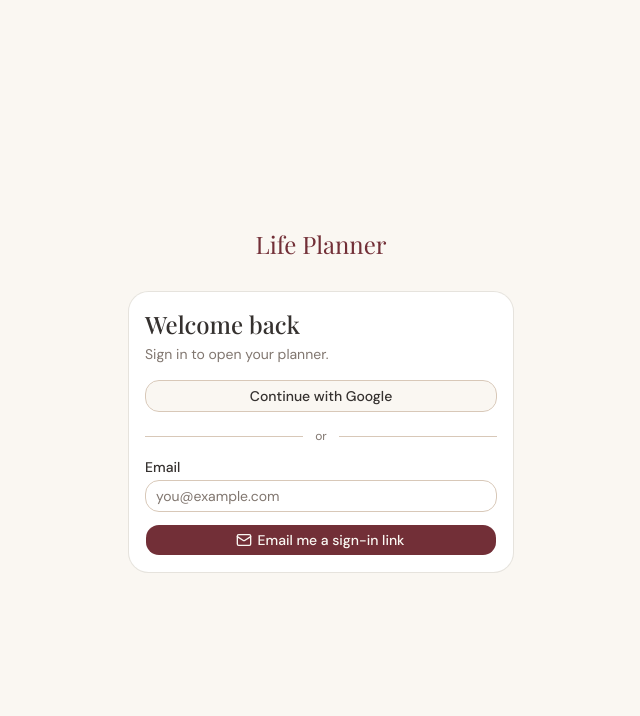
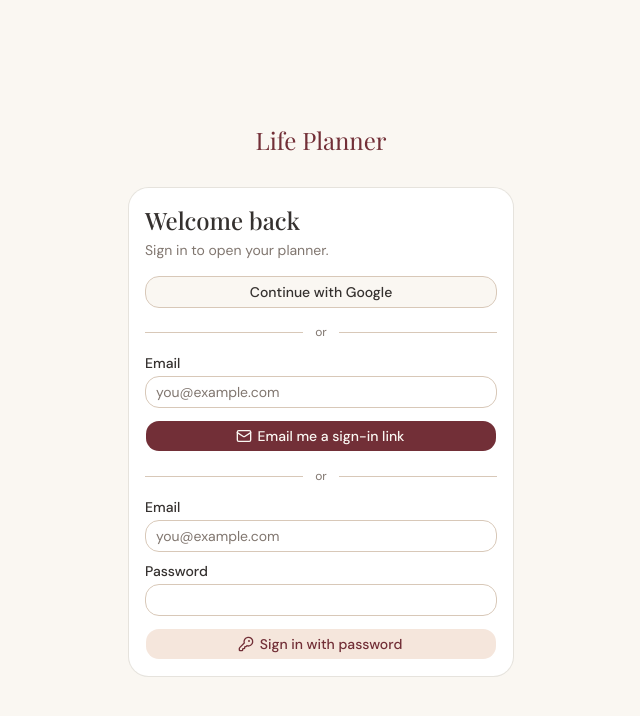
Before and after one commit to RaksiMonique/planner-vibe, a Next.js app: page /auth/login in a window 1280 px wide. Shown: the top 716 px of the page, without its empty margins (319-959 px from the left). Built offline with nearby package versions, Linux system fonts and the light colour scheme; no server answers; a web font is replaced by a local one.

Commit message:
Password sign-in on the login page and a dev:password script
Co-Authored-By: Claude Fable 5.1 <noreply@anthropic.com>

```diff
--- a/package.json
+++ b/package.json
@@ -6,6 +6,7 @@
     "dev": "next dev",
     "dev:dev": "dotenv -e .env.local.dev -- next dev",
     "dev:login": "dotenv -e .env.local.dev -- node scripts/dev-login.mjs",
+    "dev:password": "dotenv -e .env.local.dev -- node scripts/set-password.mjs",
     "build": "next build",
     "start": "next start",
     "lint": "eslint",
--- a/playwright.config.ts
+++ b/playwright.config.ts
@@ -24,17 +24,17 @@ export default defineConfig({
   projects: [
     {
       name: 'public',
-      testMatch: /public\.spec\.ts/,
+      testMatch: /(public|password)\.spec\.ts/,
       use: { ...devices['Desktop Chrome'] },
     },
     {
       name: 'app',
-      testIgnore: /(public|signout)\.spec\.ts/,
+      testIgnore: /(public|password|signout)\.spec\.ts/,
       use: { ...devices['Desktop Chrome'], storageState: 'e2e/.auth/owner.json' },
     },
     {
       name: 'app-mobile',
-      testIgnore: /(public|signout)\.spec\.ts/,
+      testIgnore: /(public|password|signout)\.spec\.ts/,
       use: { ...devices['Pixel 7'], storageState: 'e2e/.auth/owner.json' },
     },
     {
--- /dev/null
+++ b/scripts/set-password.mjs
@@ -0,0 +1,71 @@
+// Sets a password for a user on the project the loaded env file points at,
+// through the admin API. The password is typed at a hidden prompt so it never
+// lands in shell history or the terminal scrollback.
+//
+//   npm run dev:password -- you@example.com
+import { createInterface } from 'node:readline';
+import { Writable } from 'node:stream';
+import { createClient } from '@supabase/supabase-js';
+
+const url = process.env.NEXT_PUBLIC_SUPABASE_URL;
+const key = process.env.SUPABASE_SERVICE_ROLE_KEY;
+const email = process.argv[2];
+if (!url || !key || !email) {
+  console.error(
+    'Usage: npm run dev:password -- you@example.com (needs the env file with the service role key)'
+  );
+  process.exit(1);
+}
+
+function ask(question, hidden) {
+  const muted = new Writable({
+    write(_chunk, _enc, cb) {
+      cb();
+    },
+  });
+  const rl = createInterface({
+    input: process.stdin,
+    output: hidden ? muted : process.stdout,
+    terminal: true,
+  });
+  process.stdout.write(question);
+  return new Promise((resolve) =>
+    rl.question('', (a) => {
+      rl.close();
+      process.stdout.write('\n');
+      resolve(a);
+    })
+  );
+}
+
+const password = await ask('New password (hidden): ', true);
+const again = await ask('Repeat it: ', true);
+if (password !== again) {
+  console.error('Passwords do not match.');
+  process.exit(1);
+}
+if (password.length < 10) {
+  console.error('Use at least 10 characters.');
+  process.exit(1);
+}
+
+const admin = createClient(url, key, { auth: { persistSession: false } });
+const { data: list } = await admin.auth.admin.listUsers();
+let user = list.users.find((u) => u.email === email);
+if (!user) {
+  const { data, error } = await admin.auth.admin.createUser({
+    email,
+    password,
+    email_confirm: true,
+  });
+  if (error) throw error;
+  user = data.user;
+  console.log(`Created ${email} with that password.`);
+} else {
+  const { error } = await admin.auth.admin.updateUserById(user.id, {
+    password,
+    email_confirm: true,
+  });
+  if (error) throw error;
+  console.log(`Password set for ${email}.`);
+}
--- a/src/app/(auth)/auth/login/login-form.tsx
+++ b/src/app/(auth)/auth/login/login-form.tsx
@@ -33,6 +33,7 @@ export function LoginForm({ next }: { next: string }) {
           autoComplete="email"
           placeholder="you@example.com"
           required
+          defaultValue={state.status === 'error' ? state.email : (state.email ?? '')}
           aria-invalid={state.status === 'error' || undefined}
         />
       </div>
--- a/src/app/(auth)/auth/login/page.tsx
+++ b/src/app/(auth)/auth/login/page.tsx
@@ -5,6 +5,7 @@ import { Separator } from '@/components/ui/separator';
 import { signInWithGoogle } from '@/features/auth/actions';
 import { sanitizeNext } from '@/features/auth/schema';
 import { LoginForm } from './login-form';
+import { PasswordForm } from './password-form';
 
 export const metadata: Metadata = { title: 'Sign in' };
 
@@ -46,6 +47,12 @@ export default async function LoginPage({ searchParams }: PageProps<'/auth/login
           <Separator className="flex-1" />
         </div>
         <LoginForm next={next} />
+        <div className="text-muted-foreground flex items-center gap-3 text-xs">
+          <Separator className="flex-1" />
+          or
+          <Separator className="flex-1" />
+        </div>
+        <PasswordForm next={next} />
       </CardContent>
     </Card>
   );
--- /dev/null
+++ b/src/app/(auth)/auth/login/password-form.tsx
@@ -0,0 +1,51 @@
+'use client';
+
+import { useActionState } from 'react';
+import { KeyRoundIcon } from 'lucide-react';
+import { Button } from '@/components/ui/button';
+import { Input } from '@/components/ui/input';
+import { Label } from '@/components/ui/label';
+import { signInWithPassword, type PasswordState } from '@/features/auth/actions';
+
+const initial: PasswordState = { status: 'idle' };
+
+export function PasswordForm({ next }: { next: string }) {
+  const [state, action, pending] = useActionState(signInWithPassword, initial);
+  return (
+    <form action={action} className="flex flex-col gap-3">
+      <input type="hidden" name="next" value={next} />
+      <div className="flex flex-col gap-1.5">
+        <Label htmlFor="password-email">Email</Label>
+        <Input
+          id="password-email"
+          name="email"
+          type="email"
+          autoComplete="email"
+          placeholder="you@example.com"
+          required
+          defaultValue={state.status === 'error' ? state.email : (state.email ?? '')}
+        />
+      </div>
+      <div className="flex flex-col gap-1.5">
+        <Label htmlFor="password">Password</Label>
+        <Input
+          id="password"
+          name="password"
+          type="password"
+          autoComplete="current-password"
+          required
+          aria-invalid={state.status === 'error' || undefined}
+        />
+      </div>
+      {state.status === 'error' && (
+        <p role="alert" className="text-destructive text-sm">
+          {state.message}
+        </p>
+      )}
+      <Button type="submit" disabled={pending} variant="secondary" className="w-full">
+        <KeyRoundIcon data-icon="inline-start" />
+        {pending ? 'Signing in…' : 'Sign in with password'}
+      </Button>
+    </form>
+  );
+}
--- a/src/features/auth/actions.ts
+++ b/src/features/auth/actions.ts
@@ -3,10 +3,13 @@
 import { redirect } from 'next/navigation';
 import { env } from '@/env';
 import { createClient } from '@/lib/supabase/server';
-import { magicLinkSchema, sanitizeNext } from './schema';
+import { resolveAccessOnSignIn } from '@/features/access/service';
+import { magicLinkSchema, passwordSchema, sanitizeNext } from './schema';
 
 export type MagicLinkState =
-  { status: 'idle' } | { status: 'sent'; email: string } | { status: 'error'; message: string };
+  | { status: 'idle'; email?: string }
+  | { status: 'sent'; email: string }
+  | { status: 'error'; message: string; email: string };
 
 function callbackUrl(next: string) {
   return `${env.NEXT_PUBLIC_SITE_URL}/auth/callback?next=${encodeURIComponent(next)}`;
@@ -17,8 +20,9 @@ export async function sendMagicLink(
   formData: FormData
 ): Promise<MagicLinkState> {
   const parsed = magicLinkSchema.safeParse({ email: formData.get('email') });
+  const typed = String(formData.get('email') ?? '');
   if (!parsed.success) {
-    return { status: 'error', message: 'Enter a valid email address.' };
+    return { status: 'error', message: 'Enter a valid email address.', email: typed };
   }
   const next = sanitizeNext(formData.get('next'));
   const supabase = await createClient();
@@ -30,6 +34,7 @@ export async function sendMagicLink(
     return {
       status: 'error',
       message: "We couldn't send the link. Check the address and try again.",
+      email: typed,
     };
   }
   return { status: 'sent', email: parsed.data.email };
@@ -51,3 +56,39 @@ export async function signOut() {
   await supabase.auth.signOut();
   redirect('/');
 }
+
+export type PasswordState =
+  { status: 'idle'; email?: string } | { status: 'error'; message: string; email: string };
+
+export async function signInWithPassword(
+  _prev: PasswordState,
+  formData: FormData
+): Promise<PasswordState> {
+  const parsed = passwordSchema.safeParse({
+    email: formData.get('email'),
+    password: formData.get('password'),
+  });
+  const typedEmail = String(formData.get('email') ?? '');
+  if (!parsed.success) {
+    return { status: 'error', message: 'Enter your email and password.', email: typedEmail };
+  }
+  const next = sanitizeNext(formData.get('next'));
+  const supabase = await createClient();
+  const { data, error } = await supabase.auth.signInWithPassword(parsed.data);
+  if (error || !data.user) {
+    return { status: 'error', message: "That email and password don't match.", email: typedEmail };
+  }
+  let approved = false;
+  try {
+    const meta = data.user.user_metadata ?? {};
+    const decision = await resolveAccessOnSignIn({
+      id: data.user.id,
+      email: data.user.email,
+      displayName: meta.full_name ?? meta.name ?? null,
+    });
+    approved = decision.status === 'approved';
+  } catch (e) {
+    console.error('[auth/password] resolveAccessOnSignIn failed', e);
+  }
+  redirect(approved ? next : '/pending');
+}
--- a/src/features/auth/schema.ts
+++ b/src/features/auth/schema.ts
@@ -2,6 +2,11 @@ import { z } from 'zod';
 
 export const magicLinkSchema = z.object({
   email: z.email('Enter a valid email address.'),
+});
+
+export const passwordSchema = z.object({
+  email: z.email('Enter a valid email address.'),
+  password: z.string().min(1, 'Enter your password.').max(200),
 });
 
 /** Only same-origin relative paths are honoured as a post-login destination. */
```
Also changed, not shown: 1 other file (tests, documents, lock files or other folders).
